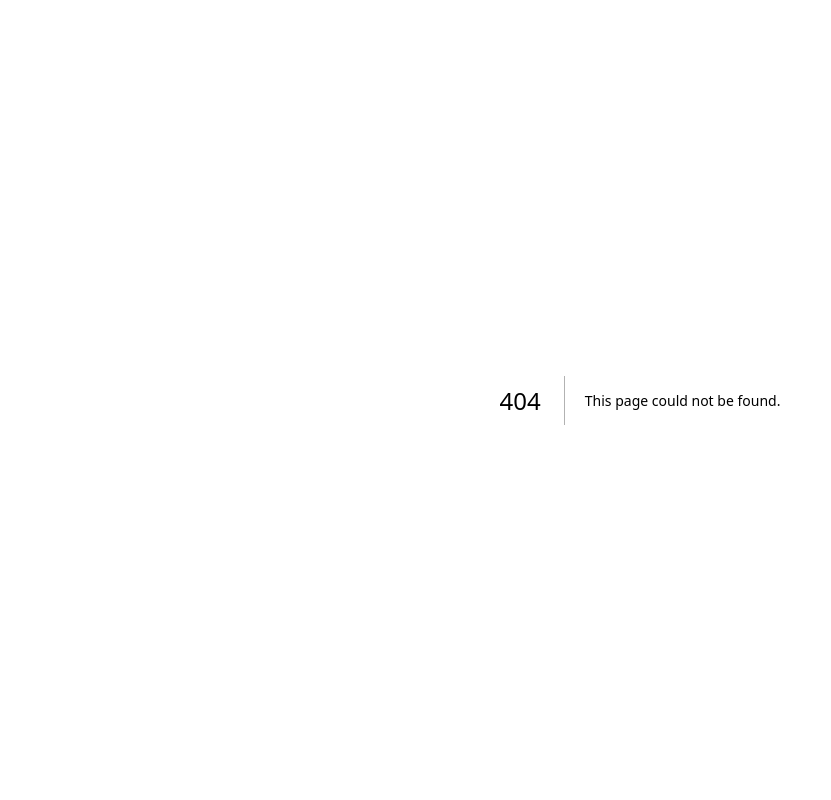
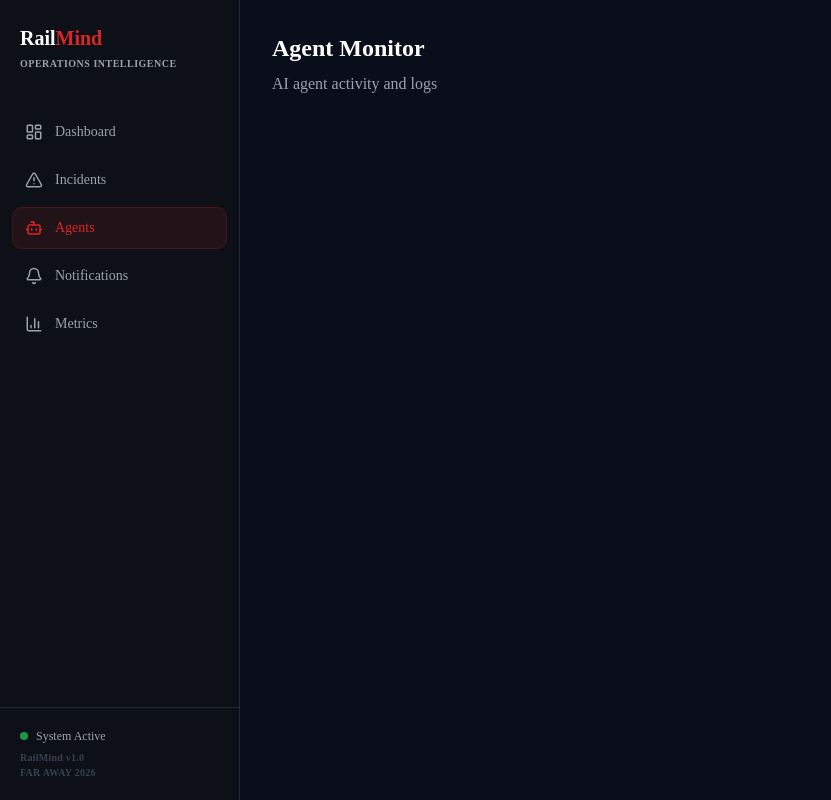
Before and after one commit to TheCodeNotTakenT-T/railmind, a Next.js app: page /agents in a window 1280 px wide. Before the commit this address had no page. Shown: the whole page, without its empty margins (0-831 px from the left). Built offline with nearby package versions, Linux system fonts and the light colour scheme.

Commit message:
feat: base UI shell with sidebar navigation and Zustand store

```diff
--- /dev/null
+++ b/src/app/agents/page.tsx
@@ -0,0 +1,8 @@
+export default function AgentsPage() {
+  return (
+    <div className="p-8">
+      <h1 className="text-2xl font-bold text-white">Agent Monitor</h1>
+      <p className="text-[#9ca3af] mt-2">AI agent activity and logs</p>
+    </div>
+  );
+}
--- /dev/null
+++ b/src/app/dashboard/page.tsx
@@ -0,0 +1,8 @@
+export default function DashboardPage() {
+  return (
+    <div className="p-8">
+      <h1 className="text-2xl font-bold text-white">Dashboard</h1>
+      <p className="text-[#9ca3af] mt-2">Railway operations overview</p>
+    </div>
+  );
+}
--- /dev/null
+++ b/src/app/incidents/page.tsx
@@ -0,0 +1,8 @@
+export default function IncidentsPage() {
+  return (
+    <div className="p-8">
+      <h1 className="text-2xl font-bold text-white">Incidents</h1>
+      <p className="text-[#9ca3af] mt-2">Active cascade alerts</p>
+    </div>
+  );
+}
--- a/src/app/layout.tsx
+++ b/src/app/layout.tsx
@@ -1,6 +1,7 @@
 import type { Metadata } from "next";
 import { Geist, Geist_Mono } from "next/font/google";
 import "./globals.css";
+import Sidebar from "@/components/Sidebar";
 
 const geistSans = Geist({
   variable: "--font-geist-sans",
@@ -13,8 +14,8 @@ const geistMono = Geist_Mono({
 });
 
 export const metadata: Metadata = {
-  title: "Create Next App",
-  description: "Generated by create next app",
+  title: "RailMind - Railway Operations Intelligence",
+  description: "AI-Powered Railway operations control and cascade resolution dashboard",
 };
 
 export default function RootLayout({
@@ -24,7 +25,14 @@ export default function RootLayout({
 }>) {
   return (
     <html lang="en" className="dark">
-      <body className="min-h-full flex flex-col">{children}</body>
+      <body
+        className={`${geistSans.variable} ${geistMono.variable} min-h-screen flex flex-row bg-[#0a0e1a] text-[#f9fafb] antialiased`}
+      >
+        <Sidebar />
+        <main className="flex-1 min-h-screen overflow-y-auto bg-[#0a0e1a] pl-[240px]">
+          {children}
+        </main>
+      </body>
     </html>
   );
 }
--- /dev/null
+++ b/src/app/metrics/page.tsx
@@ -0,0 +1,8 @@
+export default function MetricsPage() {
+  return (
+    <div className="p-8">
+      <h1 className="text-2xl font-bold text-white">Impact Metrics</h1>
+      <p className="text-[#9ca3af] mt-2">Delays prevented and passengers helped</p>
+    </div>
+  );
+}
--- /dev/null
+++ b/src/app/notifications/page.tsx
@@ -0,0 +1,8 @@
+export default function NotificationsPage() {
+  return (
+    <div className="p-8">
+      <h1 className="text-2xl font-bold text-white">Notifications</h1>
+      <p className="text-[#9ca3af] mt-2">Generated passenger and crew communications</p>
+    </div>
+  );
+}
--- a/src/app/page.tsx
+++ b/src/app/page.tsx
@@ -1,65 +1,5 @@
-import Image from "next/image";
+import { redirect } from "next/navigation";
 
 export default function Home() {
-  return (
-    <div className="flex flex-col flex-1 items-center justify-center bg-zinc-50 font-sans dark:bg-black">
-      <main className="flex flex-1 w-full max-w-3xl flex-col items-center justify-between py-32 px-16 bg-white dark:bg-black sm:items-start">
-        <Image
-          className="dark:invert"
-          src="/next.svg"
-          alt="Next.js logo"
-          width={100}
-          height={20}
-          priority
-        />
-        <div className="flex flex-col items-center gap-6 text-center sm:items-start sm:text-left">
-          <h1 className="max-w-xs text-3xl font-semibold leading-10 tracking-tight text-black dark:text-zinc-50">
-            To get started, edit the page.tsx file.
-          </h1>
-          <p className="max-w-md text-lg leading-8 text-zinc-600 dark:text-zinc-400">
-            Looking for a starting point or more instructions? Head over to{" "}
-            <a
-              href="https://vercel.com/templates?framework=next.js&utm_source=create-next-app&utm_medium=appdir-template-tw&utm_campaign=create-next-app"
-              className="font-medium text-zinc-950 dark:text-zinc-50"
-            >
-              Templates
-            </a>{" "}
-            or the{" "}
-            <a
-              href="https://nextjs.org/learn?utm_source=create-next-app&utm_medium=appdir-template-tw&utm_campaign=create-next-app"
-              className="font-medium text-zinc-950 dark:text-zinc-50"
-            >
-              Learning
-            </a>{" "}
-            center.
-          </p>
-        </div>
-        <div className="flex flex-col gap-4 text-base font-medium sm:flex-row">
-          <a
-            className="flex h-12 w-full items-center justify-center gap-2 rounded-full bg-foreground px-5 text-background transition-colors hover:bg-[#383838] dark:hover:bg-[#ccc] md:w-[158px]"
-            href="https://vercel.com/new?utm_source=create-next-app&utm_medium=appdir-template-tw&utm_campaign=create-next-app"
-            target="_blank"
-            rel="noopener noreferrer"
-          >
-            <Image
-              className="dark:invert"
-              src="/vercel.svg"
-              alt="Vercel logomark"
-              width={16}
-              height={16}
-            />
-            Deploy Now
-          </a>
-          <a
-            className="flex h-12 w-full items-center justify-center rounded-full border border-solid border-black/[.08] px-5 transition-colors hover:border-transparent hover:bg-black/[.04] dark:border-white/[.145] dark:hover:bg-[#1a1a1a] md:w-[158px]"
-            href="https://nextjs.org/docs?utm_source=create-next-app&utm_medium=appdir-template-tw&utm_campaign=create-next-app"
-            target="_blank"
-            rel="noopener noreferrer"
-          >
-            Documentation
-          </a>
-        </div>
-      </main>
-    </div>
-  );
+  redirect("/dashboard");
 }
--- /dev/null
+++ b/src/components/LeafletMap.tsx
@@ -0,0 +1,9 @@
+"use client";
+
+export default function LeafletMap() {
+  return (
+    <div className="w-full h-full bg-[#0d1117] rounded-lg flex items-center justify-center">
+      <p className="text-[#374151] text-sm">Map loading...</p>
+    </div>
+  );
+}
--- /dev/null
+++ b/src/components/MapWrapper.tsx
@@ -0,0 +1,12 @@
+import dynamic from "next/dynamic";
+
+const LeafletMap = dynamic(() => import("./LeafletMap"), {
+  ssr: false,
+  loading: () => (
+    <div className="w-full h-full bg-[#0d1117] rounded-lg flex items-center justify-center">
+      <p className="text-[#374151] text-sm">Initialising map...</p>
+    </div>
+  ),
+});
+
+export default LeafletMap;
--- /dev/null
+++ b/src/components/Sidebar.tsx
@@ -0,0 +1,73 @@
+"use client";
+
+import Link from "next/link";
+import { usePathname } from "next/navigation";
+import {
+  LayoutDashboard,
+  AlertTriangle,
+  Bot,
+  Bell,
+  BarChart3,
+} from "lucide-react";
+
+export default function Sidebar() {
+  const pathname = usePathname();
+
+  const navItems = [
+    { label: "Dashboard", href: "/dashboard", icon: LayoutDashboard },
+    { label: "Incidents", href: "/incidents", icon: AlertTriangle },
+    { label: "Agents", href: "/agents", icon: Bot },
+    { label: "Notifications", href: "/notifications", icon: Bell },
+    { label: "Metrics", href: "/metrics", icon: BarChart3 },
+  ];
+
+  return (
+    <aside className="fixed left-0 top-0 h-screen w-[240px] bg-[#0d1117] border-r border-[#1f2937] flex flex-col z-50">
+      {/* Logo Section */}
+      <div className="py-6 px-5 flex flex-col gap-1">
+        <div className="flex items-center">
+          <span className="text-white font-bold text-xl">Rail</span>
+          <span className="text-[#dc2626] font-bold text-xl">Mind</span>
+        </div>
+        <span className="text-[#9ca3af] text-[10px] uppercase tracking-wider font-semibold">
+          Operations Intelligence
+        </span>
+      </div>
+
+      {/* Navigation Items */}
+      <nav className="flex-1 px-3 py-4 flex flex-col gap-1.5 overflow-y-auto">
+        {navItems.map((item) => {
+          const isActive = pathname ? pathname.startsWith(item.href) : false;
+          const Icon = item.icon;
+
+          return (
+            <Link
+              key={item.href}
+              href={item.href}
+              className={`flex items-center gap-3 px-3 py-2.5 rounded-lg text-sm transition-colors cursor-pointer w-full border ${
+                isActive
+                  ? "bg-[#dc2626]/10 text-[#dc2626] border-[#dc2626]/20 font-medium"
+                  : "text-[#9ca3af] border-transparent hover:bg-[#1f2937] hover:text-[#f9fafb]"
+              }`}
+            >
+              <Icon size={18} />
+              <span>{item.label}</span>
+            </Link>
+          );
+        })}
+      </nav>
+
+      {/* Bottom Section */}
+      <div className="p-5 border-t border-[#1f2937] flex flex-col gap-1.5">
+        <div className="flex items-center gap-2">
+          <span className="w-2 h-2 rounded-full bg-[#22c55e] inline-block animate-pulse"></span>
+          <span className="text-[#9ca3af] text-xs font-medium">System Active</span>
+        </div>
+        <div className="flex flex-col text-[10px] text-[#374151] font-semibold tracking-wide">
+          <span>RailMind v1.0</span>
+          <span>FAR AWAY 2026</span>
+        </div>
+      </div>
+    </aside>
+  );
+}
--- /dev/null
+++ b/src/store/useAppStore.ts
@@ -0,0 +1,61 @@
+import { create } from "zustand";
+import { Train, Incident, AgentLog } from "@/lib/types";
+
+interface AppStore {
+  // State
+  trains: Train[];
+  incidents: Incident[];
+  agentLogs: AgentLog[];
+  simulationRunning: boolean;
+  selectedTrainId: string | null;
+  selectedIncidentId: string | null;
+
+  // Actions
+  setTrains: (trains: Train[]) => void;
+  updateTrain: (id: string, updates: Partial<Train>) => void;
+  addIncident: (incident: Incident) => void;
+  updateIncident: (id: string, updates: Partial<Incident>) => void;
+  addAgentLog: (log: AgentLog) => void;
+  setSimulationRunning: (running: boolean) => void;
+  setSelectedTrainId: (id: string | null) => void;
+  setSelectedIncidentId: (id: string | null) => void;
+}
+
+export const useAppStore = create<AppStore>((set) => ({
+  // Initial state
+  trains: [],
+  incidents: [],
+  agentLogs: [],
+  simulationRunning: false,
+  selectedTrainId: null,
+  selectedIncidentId: null,
+
+  // Actions
+  setTrains: (trains) => set({ trains }),
+
+  updateTrain: (id, updates) =>
+    set((state) => ({
+      trains: state.trains.map((t) => (t.id === id ? { ...t, ...updates } : t)),
+    })),
+
+  addIncident: (incident) =>
+    set((state) => ({
+      incidents: [incident, ...state.incidents],
+    })),
+
+  updateIncident: (id, updates) =>
+    set((state) => ({
+      incidents: state.incidents.map((i) => (i.id === id ? { ...i, ...updates } : i)),
+    })),
+
+  addAgentLog: (log) =>
+    set((state) => ({
+      agentLogs: [log, ...state.agentLogs].slice(0, 50),
+    })),
+
+  setSimulationRunning: (running) => set({ simulationRunning: running }),
+
+  setSelectedTrainId: (id) => set({ selectedTrainId: id }),
+
+  setSelectedIncidentId: (id) => set({ selectedIncidentId: id }),
+}));
```
